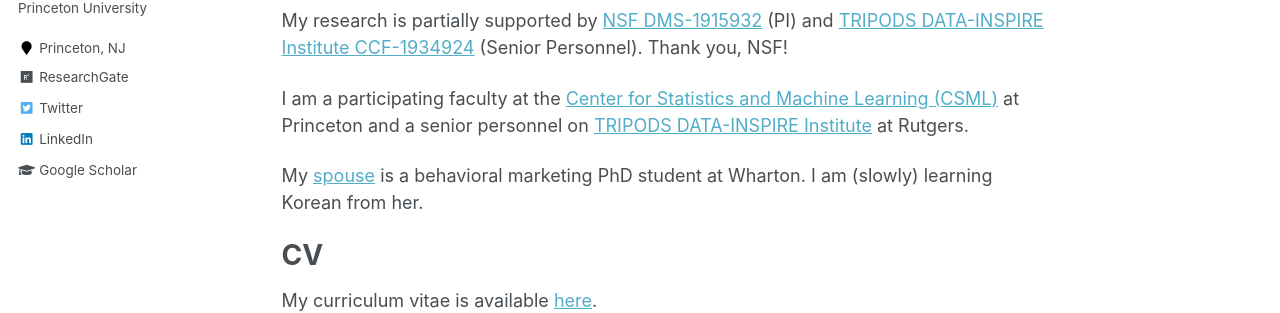
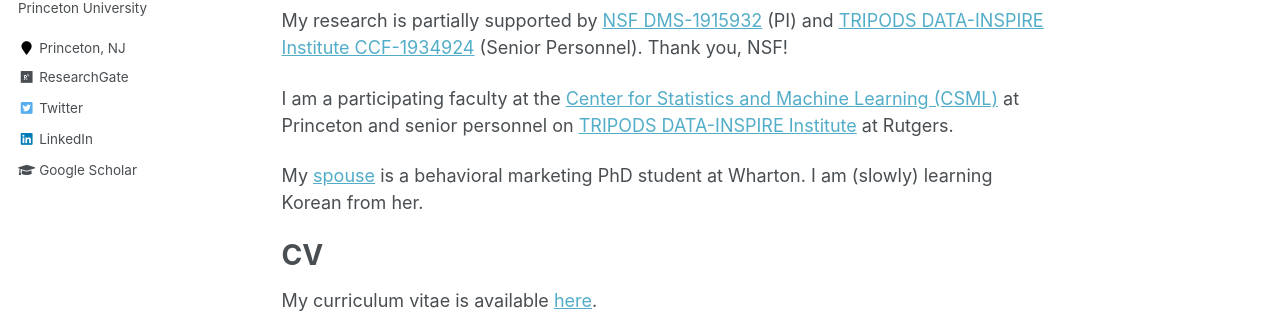
Before and after one commit to jasonklusowski/jasonklusowski.github.io, a Jekyll site: the page built from _pages/about.md, in a window 1280 px wide and 1322 px high. Shown: the part 358-671 px from the top of the window. Built offline with Jekyll 4.4.1, drawn with Linux system fonts in a browser that asks for light colours.

```diff
--- a/_pages/about.md
+++ b/_pages/about.md
@@ -15,7 +15,7 @@ I am an assistant professor in the [Department of Operations Research & Financia
 
 My research is partially supported by [NSF DMS-1915932](https://www.nsf.gov/awardsearch/showAward?AWD_ID=1915932) (PI) and [TRIPODS DATA-INSPIRE Institute CCF-1934924](https://www.nsf.gov/awardsearch/showAward?AWD_ID=1934924) (Senior Personnel). Thank you, NSF!
 
-I am a participating faculty at the [Center for Statistics and Machine Learning (CSML)](https://csml.princeton.edu/) at Princeton and a senior personnel on [TRIPODS DATA-INSPIRE Institute](http://robotics.cs.rutgers.edu/data-inspire/) at Rutgers.
+I am a participating faculty at the [Center for Statistics and Machine Learning (CSML)](https://csml.princeton.edu/) at Princeton and senior personnel on [TRIPODS DATA-INSPIRE Institute](http://robotics.cs.rutgers.edu/data-inspire/) at Rutgers.
 <!-- which is a new, trans-disciplinary institute on data science for intelligent systems and people interaction. -->
 
 My [spouse](https://marketing.wharton.upenn.edu/profile/jwkk/) is a behavioral marketing PhD student at Wharton. I am (slowly) learning Korean from her.
```
